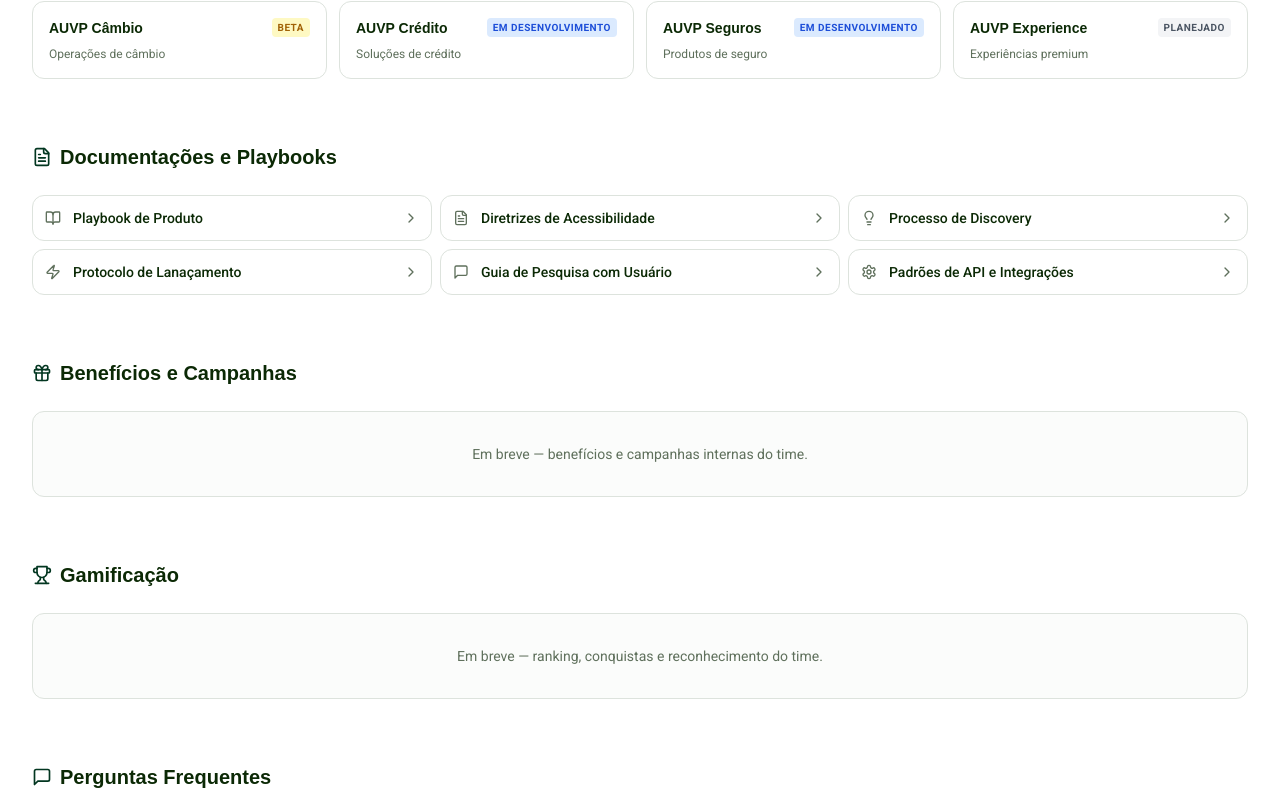
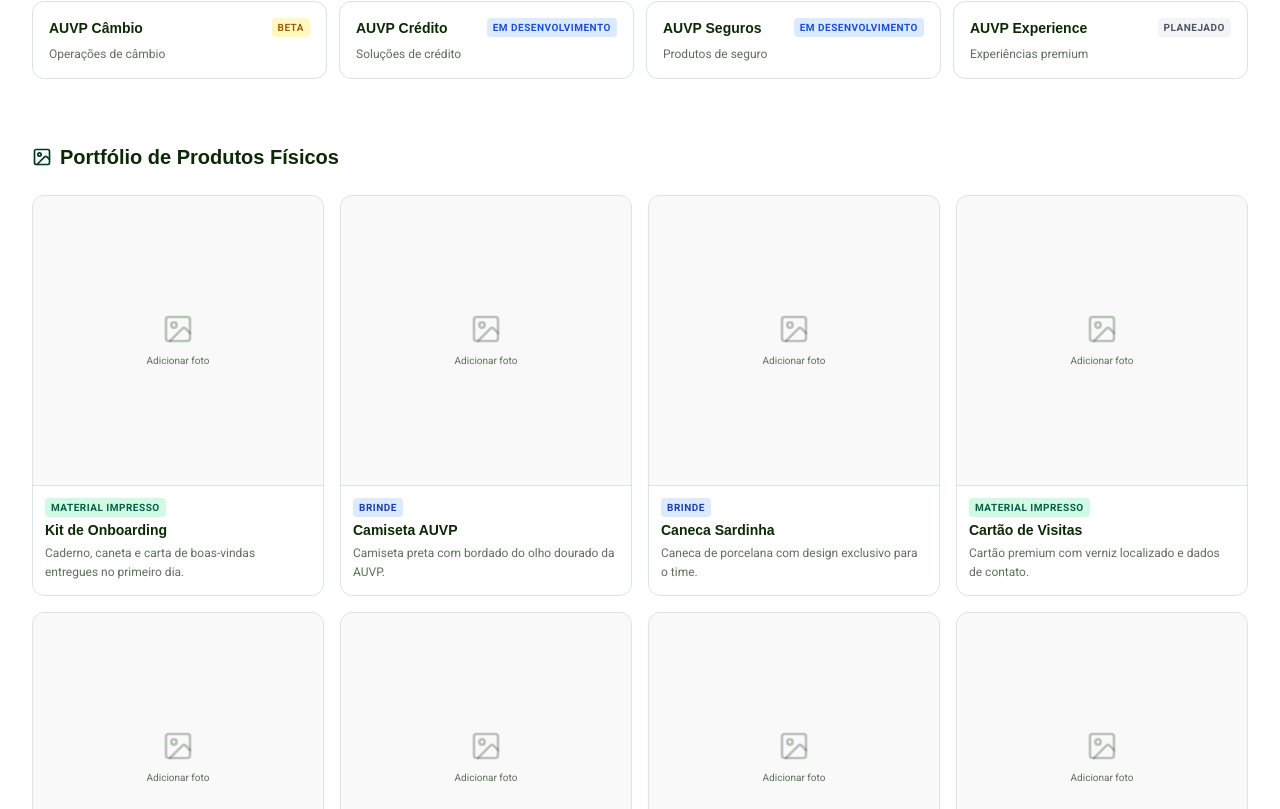
Before and after one commit to ProdutosAUVP/central, a React (Vite) app: page / in a window 1280 px wide. Shown: the part 1171-1980 px from the top of the page. Built offline with nearby package versions, Linux system fonts and the light colour scheme; the HTML template or start-up script is replaced by a standard one; a web font is replaced by a local one.

Commit message:
feat: add portfolio section, remove gamification and benefits sections

```diff
--- a/src/pages/Hub.tsx
+++ b/src/pages/Hub.tsx
@@ -7,7 +7,7 @@ import {
   BookOpen, Palette, Volume2, Users, ExternalLink,
   Sun, Moon, ChevronRight, Newspaper, Zap,
   BarChart3, GraduationCap, MessageSquare, Settings,
-  FileText, Lightbulb, Gift, Trophy
+  FileText, Lightbulb, ImageIcon
 } from "lucide-react";
 import { cn } from "@/lib/utils";
 import {
@@ -84,6 +84,17 @@ const docs = [
   { label: "Protocolo de Lanaçamento", icon: Zap, href: "#" },
   { label: "Guia de Pesquisa com Usuário", icon: MessageSquare, href: "#" },
   { label: "Padrões de API e Integrações", icon: Settings, href: "#" },
+];
+
+const portfolio = [
+  { nome: "Kit de Onboarding", tag: "Material Impresso", tagColor: "bg-emerald-100 text-emerald-800", desc: "Caderno, caneta e carta de boas-vindas entregues no primeiro dia.", img: "" },
+  { nome: "Camiseta AUVP", tag: "Brinde", tagColor: "bg-blue-100 text-blue-800", desc: "Camiseta preta com bordado do olho dourado da AUVP.", img: "" },
+  { nome: "Caneca Sardinha", tag: "Brinde", tagColor: "bg-blue-100 text-blue-800", desc: "Caneca de porcelana com design exclusivo para o time.", img: "" },
+  { nome: "Cartão de Visitas", tag: "Material Impresso", tagColor: "bg-emerald-100 text-emerald-800", desc: "Cartão premium com verniz localizado e dados de contato.", img: "" },
+  { nome: "Banner de Evento", tag: "Evento", tagColor: "bg-purple-100 text-purple-800", desc: "Banner retrátil 100×200 cm usado nos eventos e workshops.", img: "" },
+  { nome: "Pasta Corporativa", tag: "Material Impresso", tagColor: "bg-emerald-100 text-emerald-800", desc: "Pasta A4 com impressão da marca e bolso interno.", img: "" },
+  { nome: "Ecobag AUVP", tag: "Brinde", tagColor: "bg-blue-100 text-blue-800", desc: "Sacola de algodão cru com silk do olho AUVP.", img: "" },
+  { nome: "Planner Sardinha", tag: "Material Impresso", tagColor: "bg-emerald-100 text-emerald-800", desc: "Planner anual exclusivo com seções de metas e OKRs.", img: "" },
 ];
 
 const faqs = [
@@ -208,6 +219,35 @@ export default function Hub() {
           </div>
         </section>
 
+        {/* Portfólio */}
+        <section>
+          <div className="flex items-center gap-2 mb-6">
+            <ImageIcon className="h-5 w-5 text-brand" />
+            <h2 className="text-xl font-bold font-anek text-foreground">Portfólio de Produtos Físicos</h2>
+          </div>
+          <div className="grid grid-cols-2 sm:grid-cols-3 lg:grid-cols-4 gap-4">
+            {portfolio.map((item, i) => (
+              <div key={i} className="rounded-xl border bg-card overflow-hidden flex flex-col">
+                <div className="aspect-square bg-muted/50 flex flex-col items-center justify-center gap-2 border-b">
+                  {item.img ? (
+                    <img src={item.img} alt={item.nome} className="w-full h-full object-cover" />
+                  ) : (
+                    <>
+                      <ImageIcon className="h-8 w-8 text-muted-foreground/40" />
+                      <span className="text-[10px] text-muted-foreground font-roboto">Adicionar foto</span>
+                    </>
+                  )}
+                </div>
+                <div className="p-3 flex flex-col gap-1">
+                  <span className={cn("text-[10px] font-bold uppercase tracking-wider px-1.5 py-0.5 rounded w-fit font-roboto", item.tagColor)}>{item.tag}</span>
+                  <p className="font-semibold font-anek text-foreground text-sm leading-snug">{item.nome}</p>
+                  <p className="text-xs text-muted-foreground font-roboto leading-relaxed">{item.desc}</p>
+                </div>
+              </div>
+            ))}
+          </div>
+        </section>
+
         {/* Docs e Playbooks */}
         <section>
           <div className="flex items-center gap-2 mb-6">
@@ -225,28 +265,6 @@ export default function Hub() {
                 </a>
               );
             })}
-          </div>
-        </section>
-
-        {/* Benefícios */}
-        <section>
-          <div className="flex items-center gap-2 mb-6">
-            <Gift className="h-5 w-5 text-brand" />
-            <h2 className="text-xl font-bold font-anek text-foreground">Benefícios e Campanhas</h2>
-          </div>
-          <div className="rounded-lg border bg-muted/30 p-8 text-center">
-            <p className="text-muted-foreground text-sm font-roboto">Em breve — benefícios e campanhas internas do time.</p>
-          </div>
-        </section>
-
-        {/* Gamificação */}
-        <section>
-          <div className="flex items-center gap-2 mb-6">
-            <Trophy className="h-5 w-5 text-brand" />
-            <h2 className="text-xl font-bold font-anek text-foreground">Gamificação</h2>
-          </div>
-          <div className="rounded-lg border bg-muted/30 p-8 text-center">
-            <p className="text-muted-foreground text-sm font-roboto">Em breve — ranking, conquistas e reconhecimento do time.</p>
           </div>
         </section>
 
```
